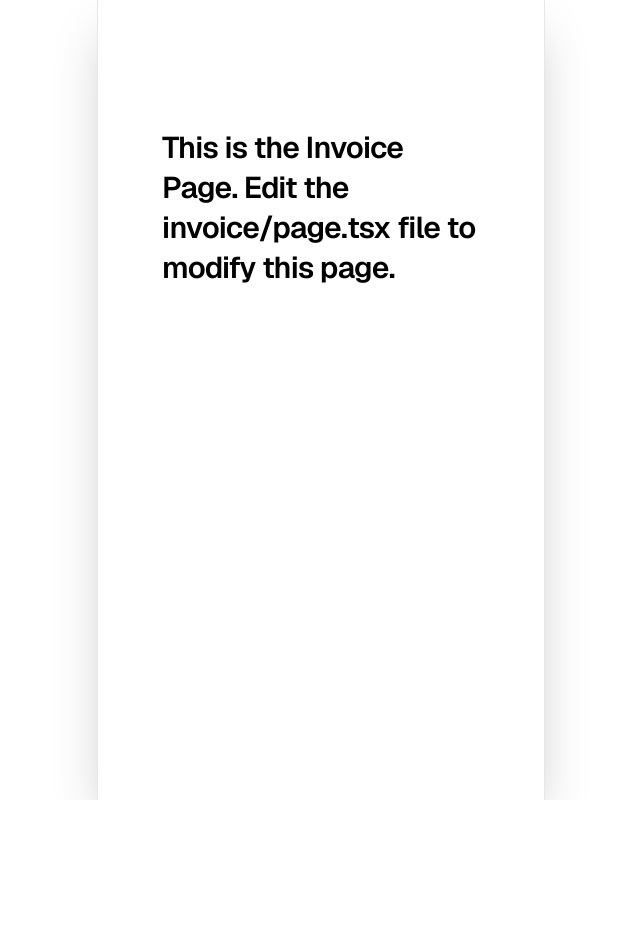
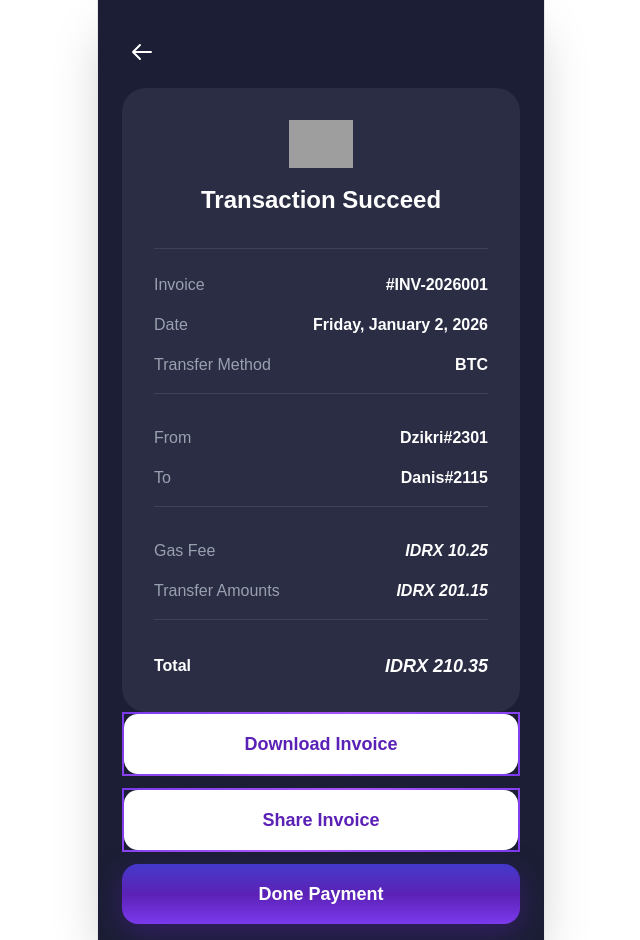
Before and after one commit to nrkahfirhmd/base-hackathon, a Next.js app in the folder frontend/: page /invoice in a window 1280 px wide. Shown: the whole page, without its empty margins (319-959 px from the left). Before the commit the page ends 800 px from the top, so only its background shows below. Built offline with nearby package versions, Linux system fonts and the light colour scheme; grey boxes are pictures that could not be loaded.

Commit message:
feat: implement invoice page

```diff
--- a/frontend/app/invoice/page.tsx
+++ b/frontend/app/invoice/page.tsx
@@ -1,11 +1,98 @@
+'use client';
+
+import PrimaryButton from '@/components/ui/buttons/PrimaryButton';
+import SecondaryButton from '@/components/ui/buttons/SecondaryButton';
+import InvoiceCard from '@/components/ui/cards/InvoiceCard';
+import { useRouter } from 'next/navigation';
+import { useState, useEffect } from 'react';
+import { motion, AnimatePresence } from 'framer-motion';
+import Image from 'next/image';
+
 export default function Invoice() {
+    const router = useRouter();
+    const [showSuccess, setShowSuccess] = useState(true);
+
+    useEffect(() => {
+        const timer = setTimeout(() => {
+            setShowSuccess(false);
+        }, 1000);
+
+        return () => clearTimeout(timer);
+    }, []);
+
     return (
-        <div className="flex min-h-screen items-center justify-center bg-zinc-50 font-sans dark:bg-black">
-            <main className="flex min-h-screen w-full max-w-3xl flex-col items-center justify-between py-32 px-16 bg-white dark:bg-black sm:items-start">
-                <h1 className="max-w-xs text-3xl font-semibold leading-10 tracking-tight text-black dark:text-zinc-50">
-                    This is the Invoice Page. Edit the invoice/page.tsx file to modify this page.
-                </h1>
-            </main>
+        <div className="min-h-screen bg-[#1B1E34] text-white overflow-hidden">
+            <AnimatePresence mode="wait">
+                {showSuccess ? (
+                    <motion.div
+                        key="success"
+                        initial={{ opacity: 0 }}
+                        animate={{ opacity: 1 }}
+                        exit={{ opacity: 0 }}
+                        transition={{ duration: 0.3 }}
+                        className="min-h-screen flex items-center justify-center overflow-hidden"
+                    >
+                        <motion.div
+                            initial={{ scale: 0 }}
+                            animate={{ scale: 1 }}
+                            exit={{ scale: 0.8, opacity: 0 }}
+                            transition={{
+                                type: "spring",
+                                stiffness: 200,
+                                damping: 20
+                            }}
+                        >
+                            <Image
+                                src="/success-logo.svg"
+                                alt="Success"
+                                width={200}
+                                height={200}
+                            />
+                        </motion.div>
+                    </motion.div>
+                ) : (
+                    <div className="flex flex-col min-h-screen pt-8 px-6">
+                        <div className="pb-4">
+                            <button
+                                onClick={() => router.back()}
+                                className="p-2 hover:bg-white/10 rounded-lg transition-colors"
+                            >
+                                <svg className="w-6 h-6" fill="none" stroke="currentColor" viewBox="0 0 24 24">
+                                    <path strokeLinecap="round" strokeLinejoin="round" strokeWidth={2} d="M10 19l-7-7m0 0l7-7m-7 7h18" />
+                                </svg>
+                            </button>
+                        </div>
+
+                        {/* Main Content */}
+                        <div className="max-w-2xl mx-auto grow w-full">
+                            {/* Invoice Card */}
+                            <InvoiceCard
+                                invoiceNumber="#INV-2026001"
+                                date="Friday, January 2, 2026"
+                                transferMethod="BTC"
+                                from="Dzikri#2301"
+                                to="Danis#2115"
+                                gasFee="IDRX 10.25"
+                                transferAmount="IDRX 201.15"
+                                total="IDRX 210.35"
+                            />
+                        </div>
+
+                        {/* Action Buttons */}
+                        <div className="space-y-3 max-w-2xl mx-auto w-full pb-4">
+                            <SecondaryButton onClick={() => {/* Implement download functionality */}}>
+                                Download Invoice
+                            </SecondaryButton>
+                            <SecondaryButton onClick={() => {/* Implement share functionality */}}>
+                                Share Invoice
+                            </SecondaryButton>
+                            <PrimaryButton onClick={() => {/* Implement done payment functionality */}}>
+                                Done Payment
+                            </PrimaryButton>
+                        </div>
+                    </div>
+                )}
+            </AnimatePresence>
         </div>
     );
 }
--- /dev/null
+++ b/frontend/app/types/invoice.ts
@@ -0,0 +1,10 @@
+export interface InvoiceCardProps {
+    invoiceNumber?: string;
+    date?: string;
+    transferMethod?: string;
+    from?: string;
+    to?: string;
+    gasFee?: string;
+    transferAmount?: string;
+    total?: string;
+}
--- /dev/null
+++ b/frontend/components/ui/cards/InvoiceCard.tsx
@@ -0,0 +1,84 @@
+import Image from 'next/image';
+import { InvoiceCardProps } from '@/app/types/invoice';
+
+const InvoiceCard: React.FC<InvoiceCardProps> = ({
+    invoiceNumber = "#INV-2026001",
+    date = "Friday, January 2, 2026",
+    transferMethod = "BTC",
+    from = "Dzikri#2301",
+    to = "Danis#2115",
+    gasFee = "IDRX 10.25",
+    transferAmount = "IDRX 201.15",
+    total = "IDRX 210.35"
+}) => {
+    return (
+        <div className="bg-[#2a2d44] rounded-3xl p-8">
+            {/* Success Badge */}
+            <div className="flex flex-col items-center mb-8">
+                <Image src="/success-logo.svg" alt="Success" width={64} height={64} className="mb-4" />
+                <h2 className="text-2xl font-semibold">Transaction Succeed</h2>
+            </div>
+
+            <div className="border-t border-white/10 pt-6 space-y-4">
+                {/* Invoice Number */}
+                <div className="flex justify-between items-center">
+                    <span className="text-gray-400">Invoice</span>
+                    <span className="font-semibold">{invoiceNumber}</span>
+                </div>
+
+                {/* Date */}
+                <div className="flex justify-between items-center">
+                    <span className="text-gray-400">Date</span>
+                    <span className="font-semibold">{date}</span>
+                </div>
+
+                {/* Transfer Method */}
+                <div className="flex justify-between items-center">
+                    <span className="text-gray-400">Transfer Method</span>
+                    <span className="font-semibold">{transferMethod}</span>
+                </div>
+
+                {/* Divider */}
+                <div className="border-t border-white/10 pt-4"></div>
+
+                {/* From */}
+                <div className="flex justify-between items-center">
+                    <span className="text-gray-400">From</span>
+                    <span className="font-semibold">{from}</span>
+                </div>
+
+                {/* To */}
+                <div className="flex justify-between items-center">
+                    <span className="text-gray-400">To</span>
+                    <span className="font-semibold">{to}</span>
+                </div>
+
+                {/* Divider */}
+                <div className="border-t border-white/10 pt-4"></div>
+
+                {/* Gas Fee */}
+                <div className="flex justify-between items-center">
+                    <span className="text-gray-400">Gas Fee</span>
+                    <span className="font-semibold italic">{gasFee}</span>
+                </div>
+
+                {/* Transfer Amount */}
+                <div className="flex justify-between items-center">
+                    <span className="text-gray-400">Transfer Amounts</span>
+                    <span className="font-semibold italic">{transferAmount}</span>
+                </div>
+
+                {/* Divider */}
+                <div className="border-t border-white/10 pt-4"></div>
+
+                {/* Total */}
+                <div className="flex justify-between items-center">
+                    <span className="text-white font-semibold">Total</span>
+                    <span className="font-bold text-lg italic">{total}</span>
+                </div>
+            </div>
+        </div>
+    );
+};
+
+export default InvoiceCard;
```
